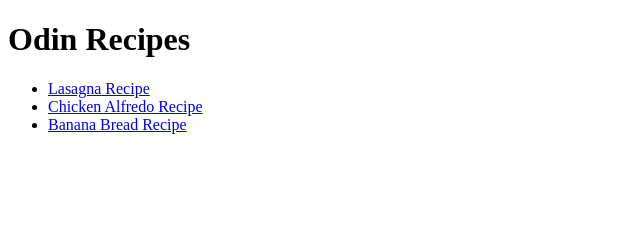
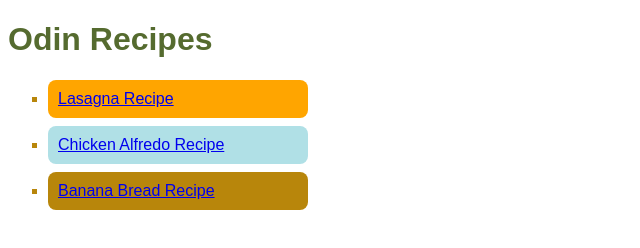
Before and after one commit to dzg77/odin-recipes, a plain HTML site: page index.html in a window 1280 px wide. Shown: the whole page, without its empty margins (0-640 px from the left). Drawn offline with Linux system fonts and the light colour scheme.

Commit message:
Edit index.html and styles.css

```diff
--- a/index.html
+++ b/index.html
@@ -4,13 +4,14 @@
     <meta charset="UTF-8">
     <meta name="viewport" content="width=device-width, initial-scale=1.0">
     <title>Odin Recipes</title>
+    <link rel="stylesheet" href="styles.css">
 </head>
 <body>
-    <h1>Odin Recipes</h1>
+    <h1 class="main-h1">Odin Recipes</h1>
     <ul>
-        <li><a href="recipes/lasagna.html">Lasagna Recipe</a></li>
-        <li><a href="recipes/chicken-alfredo.html">Chicken Alfredo Recipe</a></li>
-        <li><a href="recipes/banana-bread.html">Banana Bread Recipe</a></li>
+        <li class="lasagna box"><a href="recipes/lasagna.html">Lasagna Recipe</a></li>
+        <li class="chicken-alfredo box"><a href="recipes/chicken-alfredo.html">Chicken Alfredo Recipe</a></li>
+        <li class="banana-bread box"><a href="recipes/banana-bread.html">Banana Bread Recipe</a></li>
     </ul>
 </body>
 </html>
--- a/styles.css
+++ b/styles.css
@@ -0,0 +1,35 @@
+* {
+    font-family: Arial, Helvetica, sans-serif;
+}
+
+.main-h1 {
+    color: darkolivegreen;
+}
+
+.lasagna {
+    background-color: orange;
+    list-style-type: square;
+}
+
+.chicken-alfredo {
+    background-color: powderblue;
+    list-style-type: square;
+}
+
+.banana-bread {
+    background-color: darkgoldenrod;
+    list-style-type: square;
+}
+
+.lasagna,
+.chicken-alfredo,
+.banana-bread {
+    color: darkgoldenrod;
+}
+
+.box {
+    padding: 10px;
+    margin: 0.5em 0;
+    border-radius: 0.5em;
+    width: 15em;
+}
```
